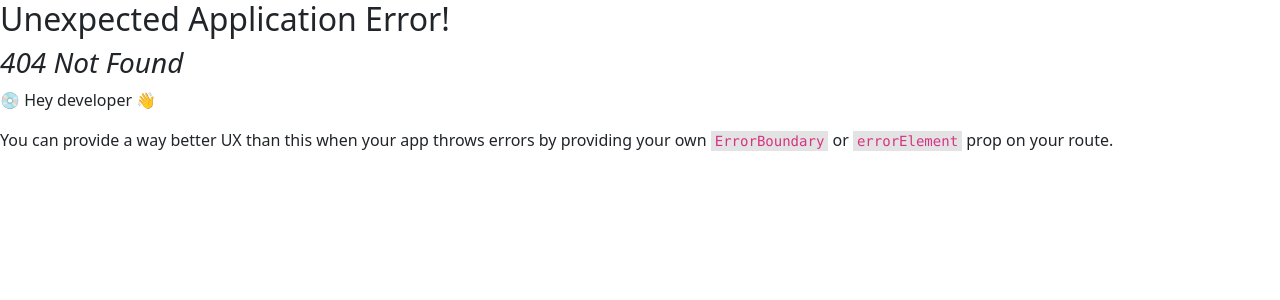
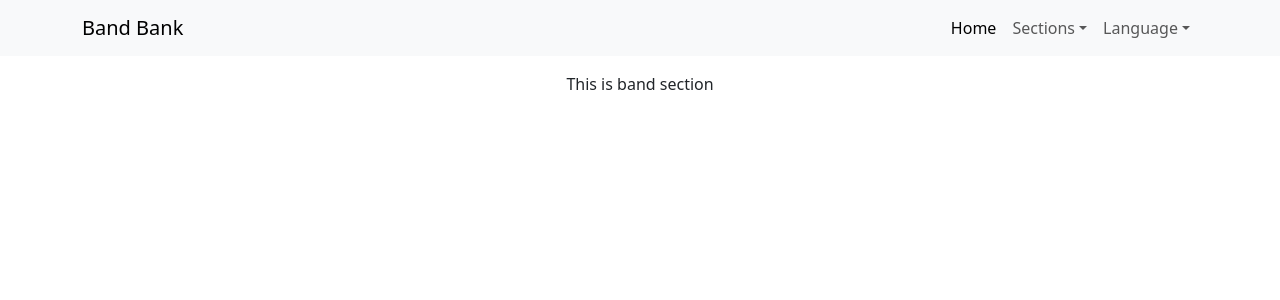
Before and after one commit to juliobrazao/band-bank, a React (Vite) app: page /bands in a window 1280 px wide. Before the commit this address had no page. Shown: the top 300 px of the page. Built offline with nearby package versions, Linux system fonts and the light colour scheme.

Commit message:
New section and new route signature to test navbar

```diff
--- /dev/null
+++ b/src/pages/Bands.tsx
@@ -0,0 +1,5 @@
+import { ContainerCentered } from "../components/Containers";
+
+export default function Bands() {
+  return <ContainerCentered>This is band section</ContainerCentered>;
+}
--- a/src/routes.tsx
+++ b/src/routes.tsx
@@ -2,6 +2,7 @@ import { RouteObject } from "react-router-dom";
 import Layout from "./components/Layout";
 import Home from "./pages/Home";
 import Musicians from "./pages/Musicians";
+import Bands from "./pages/Bands";
 
 export const routes: RouteObject[] = [
   {
@@ -16,6 +17,10 @@ export const routes: RouteObject[] = [
         path: "musicians",
         element: <Musicians />,
       },
+      {
+        path: "bands",
+        element: <Bands />,
+      },
     ],
   },
 ];
```
